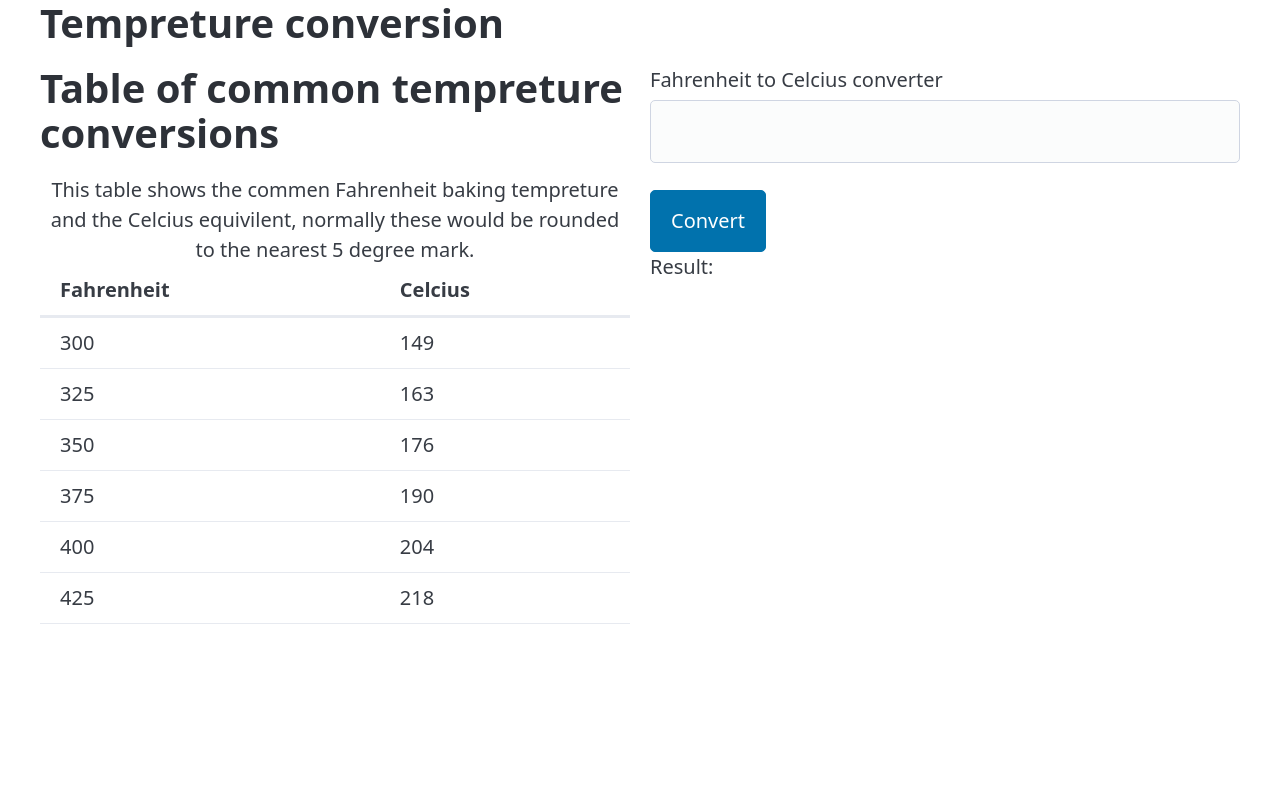
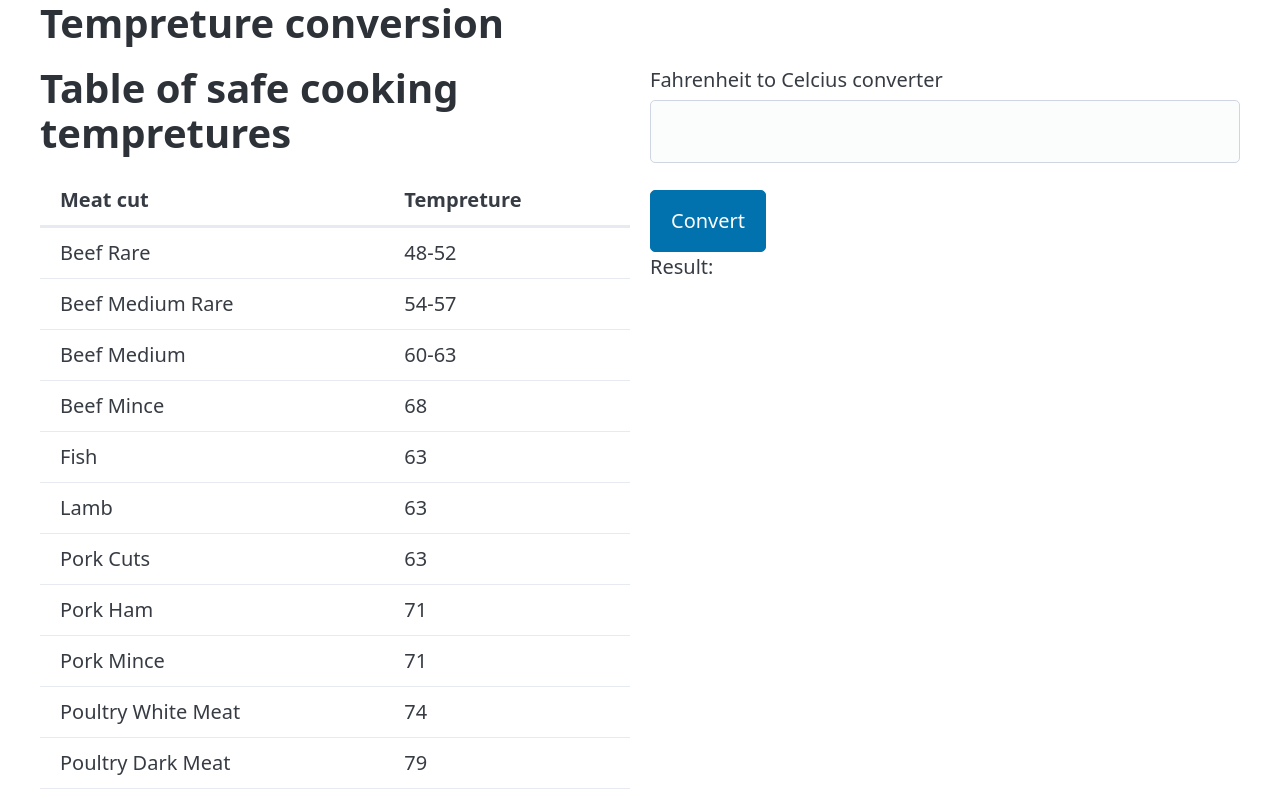
Before and after one commit to philli-m/cooking_temp, a React (Create React App) app: page / in a window 1280 px wide. Shown: the top 800 px of the page. Built offline with nearby package versions, Linux system fonts and the light colour scheme.

Commit message:
add meat table

```diff
--- a/src/container/Page.jsx
+++ b/src/container/Page.jsx
@@ -6,13 +6,26 @@ import Table from "../components/Table";
 const Page = () => {
   const [temp, setTemp] = useState();
   const [result, setResult] = useState();
-  const data = [
+  const dataBaking = [
     { fah: 300, cel: 149 },
     { fah: 325, cel: 163 },
     { fah: 350, cel: 176 },
     { fah: 375, cel: 190 },
     { fah: 400, cel: 204 },
     { fah: 425, cel: 218 },
+  ];
+  const dataMeat = [
+    { fah: 'Beef Rare', cel: '48-52' },
+    { fah: 'Beef Medium Rare', cel: '54-57' },
+    { fah: 'Beef Medium', cel: '60-63' },
+    { fah: 'Beef Mince', cel: 68 },
+    { fah: 'Fish', cel: 63 },
+    { fah: 'Lamb', cel: 63 },
+    { fah: 'Pork Cuts', cel: 63 },
+    { fah: 'Pork Ham', cel: 71 },
+    { fah: 'Pork Mince', cel: 71 },
+    { fah: 'Poultry White Meat', cel: 74 },
+    { fah: 'Poultry Dark Meat', cel: 79 },
   ];
 
   const handleInputChange = (e) => {
@@ -35,12 +48,22 @@ const Page = () => {
         <h1>Tempreture conversion</h1>
       </header>
       <main className="grid">
-        <Table data={data}
+        <div>
+        <Table data={dataMeat}
+          header='Table of safe cooking tempretures'
+          caption=''
+          head1='Meat cut'
+          head2='Tempreture'
+        />
+        <Table data={dataBaking}
           header='Table of common tempreture conversions'
           caption='This table shows the commen Fahrenheit baking tempreture and the Celcius equivilent, normally these would be rounded to the nearest 5 degree mark.'
           head1='Fahrenheit'
           head2='Celcius'
         />
+
+        </div>
+
         <TempInput
           id="temp-input"
           label="Fahrenheit to Celcius converter"
```
